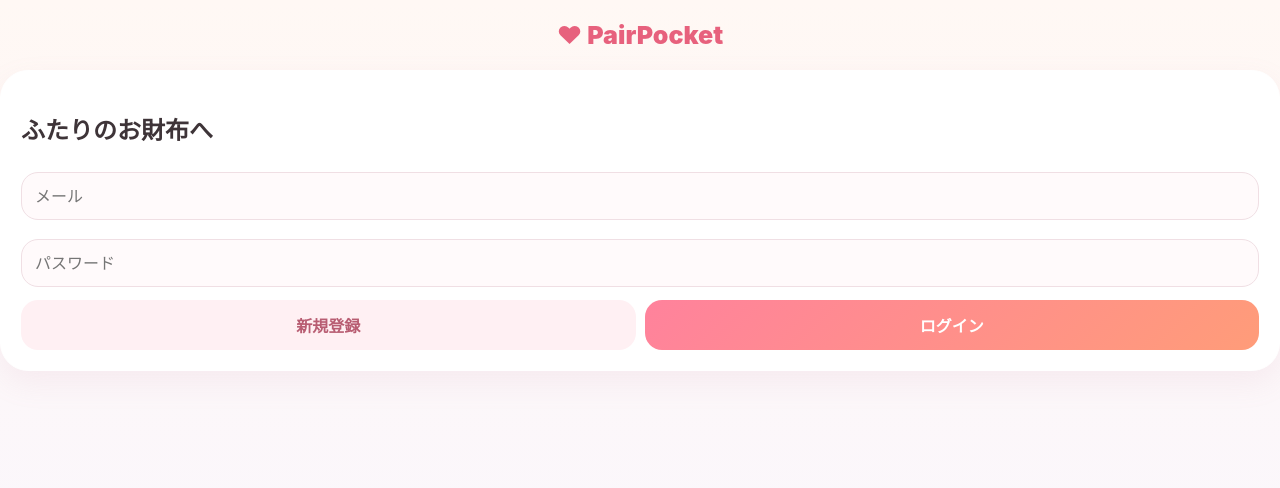
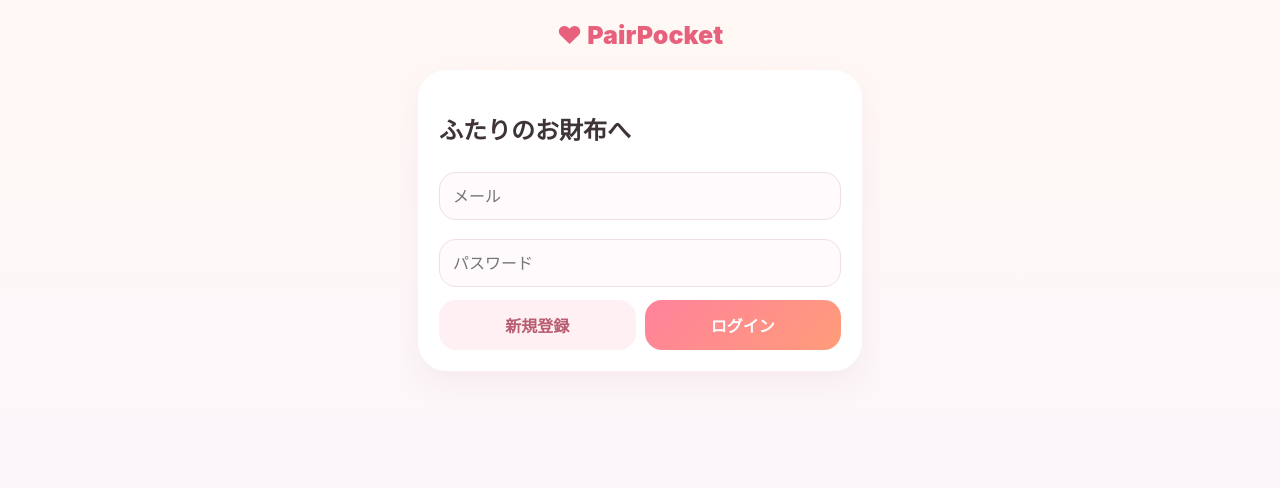
Before and after one commit to daichi8888888-commits/pairpocket, a website built with Vite: page index.html in a window 1280 px wide. Built offline with nearby package versions, Linux system fonts and the light colour scheme; no server answers.

Commit message:
Update style.css

```diff
--- a/src/style.css
+++ b/src/style.css
@@ -1,54 +1,79 @@
 * { box-sizing: border-box; }
-body { margin: 0; background: linear-gradient(180deg, #fff8f4, #f9f6ff); color: #3e3438; font-family: -apple-system, BlinkMacSystemFont, "Segoe UI", sans-serif; min-height: 100vh; }
-.top { display: flex; align-items: center; justify-content: space-between; }
+body {
+  margin: 0;
+  background: linear-gradient(180deg, #fff8f4, #f9f6ff);
+  color: #3e3438;
+  font-family: -apple-system, BlinkMacSystemFont, "Segoe UI", sans-serif;
+  min-height: 100vh;
+  overflow-x: hidden;
+}
+
+/* iPhone 16/17の画面端のはみ出しを防止する最強の設定 */
+.app {
+  max-width: 480px;
+  margin: 0 auto;
+  width: 100%;
+  box-sizing: border-box;
+  padding: max(20px, env(safe-area-inset-top)) max(18px, env(safe-area-inset-right)) max(100px, calc(env(safe-area-inset-bottom) + 80px)) max(18px, env(safe-area-inset-left)) !important;
+  overflow-x: hidden;
+}
+
+.top { display: flex; align-items: center; justify-content: space-between; margin-bottom: 10px; }
 .brand { font-size: 25px; font-weight: 900; color: #e7617d; }
 .muted { font-size: 12px; color: #9b8d93; }
-.card { background: #fff; border: 1px solid #fff; border-radius: 28px; padding: 20px; margin: 14px 0; box-shadow: 0 12px 30px #cc8da11c; }
+.card { background: #fff; border: 1px solid #fff; border-radius: 28px; padding: 20px; margin: 14px 0; box-shadow: 0 12px 30px #cc8da11c; width: 100%; box-sizing: border-box; }
 .hero { background: linear-gradient(135deg, #ff9aae, #ffbd92); color: #fff; }
 .hero .muted { color: #fff8; }
 .big { font-size: 38px; font-weight: 850; margin: 8px 0; }
 .grid { display: grid; grid-template-columns: 1fr 1fr; gap: 9px; }
 .mini { background: #ffffff33; border-radius: 16px; padding: 12px; }
+
 button, input, select { font: inherit; }
 button { border: 0; border-radius: 17px; padding: 13px 15px; font-weight: 750; cursor: pointer; }
 .primary { background: linear-gradient(135deg, #ff829c, #ff9c79); color: #fff; }
 .dark { background: #59464e; color: #fff; }
 .ghost { background: #fff0f3; color: #b85d72; }
 .full { width: 100%; }
-.field { width: 100%; border: 1px solid #f0dfe4; background: #fffafb; border-radius: 17px; padding: 13px; margin: 6px 0 13px; }
+.field { width: 100%; border: 1px solid #f0dfe4; background: #fffafb; border-radius: 17px; padding: 13px; margin: 6px 0 13px; box-sizing: border-box; }
+
 .money { display: flex; align-items: center; background: #fff4f6; border: 2px solid #ffd5df; border-radius: 22px; padding: 9px 14px; margin-top: 6px; }
 .money span { font-size: 28px; font-weight: 900; color: #e7617d; }
 .money input { border: 0; outline: 0; background: transparent; width: 100%; font-size: 31px; font-weight: 900; padding: 4px 8px; color: #3e3438; }
 .result { text-align: right; color: #d95875; font-weight: 800; font-size: 13px; padding: 7px; }
+
 .quick { display: grid; grid-template-columns: repeat(4, 1fr); gap: 7px; margin: 9px 0; }
 .quick button { padding: 10px 3px; background: #f7efff; color: #765d8b; font-size: 12px; }
 .split { width: 100%; background: #fff0d8; color: #9c6a28; border: 1px solid #ffd8a8; }
+
 .expense { display: flex; justify-content: space-between; gap: 6px; width: 100%; align-items: flex-start; padding: 12px 0; border-bottom: 1px solid #f5e9ed; }
 .expense:last-child { border-bottom: none; }
+.expense-left { flex: 1; min-width: 0; }
+.expense-right { text-align: right; white-space: nowrap; margin-left: 5px; flex-shrink: 0; padding-right: 2px; }
+.break-text { word-break: break-all; }
+
 .settle { background: #6ec3a2; color: #fff; width: 100%; font-size: 16px; padding: 16px; }
 .settled { background: #e6f3ed; color: #28604e; border-radius: 14px; padding: 12px; text-align: center; font-weight: 750; }
-.tabs { position: fixed; bottom: 0; left: 50%; transform: translateX(-50%); width: min(480px, 100%); display: grid; grid-template-columns: repeat(4, 1fr); background: #fffcfcdd; backdrop-filter: blur(16px); border-top: 1px solid #f4dde4; padding: 10px; }
+
+.tabs { position: fixed; bottom: 0; left: 50%; transform: translateX(-50%); width: min(480px, 100%); display: grid; grid-template-columns: repeat(4, 1fr); background: #fffcfcdd; backdrop-filter: blur(16px); border-top: 1px solid #f4dde4; padding: 10px max(10px, env(safe-area-inset-right)) max(10px, env(safe-area-inset-bottom)) max(10px, env(safe-area-inset-left)); z-index: 1000; box-sizing: border-box; }
 .tabs button { background: transparent; color: #9b7783; padding: 10px 5px; font-size: 14px; }
 .hide { display: none; }
 .notice { padding: 13px; border-radius: 14px; background: #ffe5e9; color: #a13c52; margin: 12px 0; }
+
 .payer-buttons { display: grid; grid-template-columns: repeat(2, 1fr); gap: 9px; margin: 7px 0 14px; }
 .payer-btn { background: #fff0f3; color: #a76777; border: 2px solid transparent; }
 .payer-btn.selected { background: #ff8fa3; color: #fff; box-shadow: 0 6px 16px #ff8fa344; }
 
-/* アプリ専用のオーバーライド */
-.app { padding-top: max(20px, env(safe-area-inset-top)) !important; padding-bottom: max(100px, calc(env(safe-area-inset-bottom) + 80px)) !important; overflow-x: hidden; }
-.tabs { padding-bottom: max(10px, env(safe-area-inset-bottom)) !important; z-index: 100;}
-.history-scroll { max-height: 60vh; overflow-y: auto; padding-right: 12px; overscroll-behavior: contain; }
+.history-scroll { max-height: 60vh; overflow-y: auto; padding-right: 5px; overscroll-behavior: contain; }
 .calc-buttons { display: grid; grid-template-columns: repeat(4, 1fr); gap: 7px; margin-top: 8px; margin-bottom: 12px; }
 .calc-buttons button { background: #fff0f3; color: #e7617d; font-size: 20px; padding: 8px; font-weight: 800; cursor: pointer; }
 .deleted-log { opacity: 0.5; background: #fffafb; padding: 10px; margin: 4px 0; border-radius: 8px; }
 .deleted-badge { color: #d95875; font-weight: 800; font-size: 11px; border: 1px solid #d95875; padding: 1px 4px; border-radius: 4px; margin-right: 4px; display: inline-block; }
-.expense-left { flex: 1; min-width: 0; }
-.expense-right { text-align: right; white-space: nowrap; margin-left: 5px; flex-shrink: 0; padding-right: 2px; }
-.break-text { word-break: break-all; }
 .sub-chip { display: inline-block; background: #fff0f3; color: #a76777; padding: 8px 12px; border-radius: 12px; font-size: 13px; font-weight: bold; white-space: nowrap; cursor: pointer; margin-right: 8px; }
+
 .graph-wrap { display: flex; gap: 8px; height: 160px; padding-bottom: 10px; border-bottom: 1px solid #f5e9ed; overflow-x: auto; align-items: flex-end; margin-top: 15px; }
 .bar-col { display: flex; flex-direction: column; align-items: center; justify-content: flex-end; height: 100%; min-width: 40px; }
 .bar-track { display: flex; flex-direction: column; justify-content: flex-end; width: 24px; height: 100px; }
 .bar-water { width: 100%; background: #7ab8e6; border-radius: 0 0 4px 4px; transition: height 0.3s;}
 .bar-energy { width: 100%; background: #ffaa77; border-radius: 4px 4px 0 0; transition: height 0.3s;}
+
+@media(max-width:370px){ .quick{grid-template-columns:1fr 1fr} }
```
